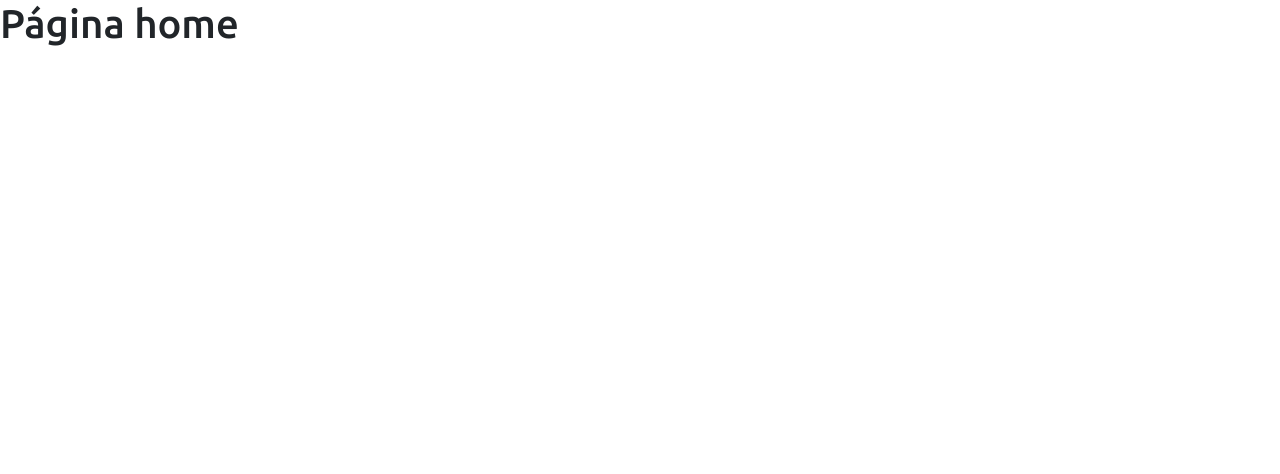
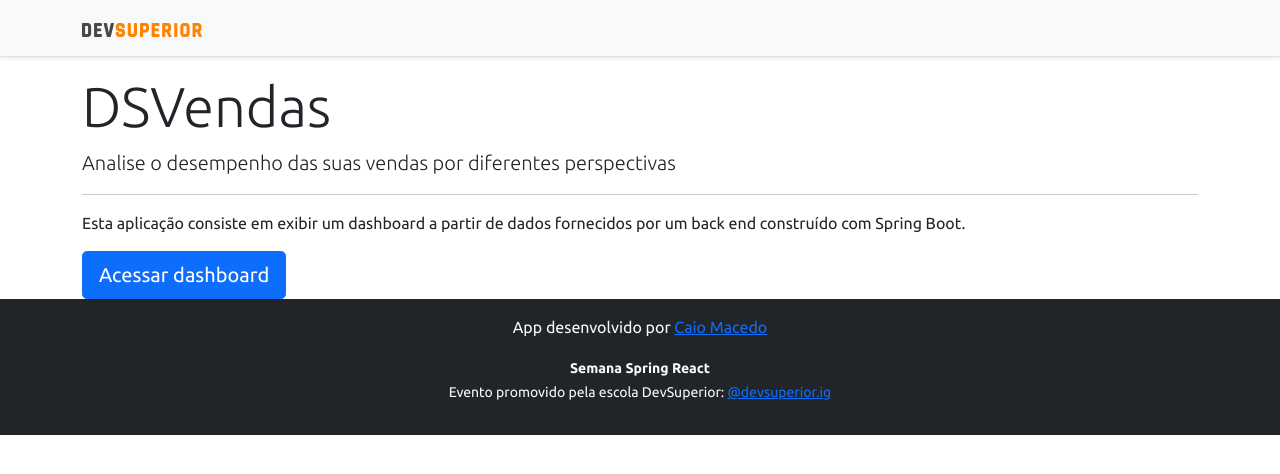
Before and after one commit to ccaiomacedo/Project-Spring-react, a React (Create React App) app in the folder frontend/: page / in a window 1280 px wide. Shown: the top 474 px of the page. Built offline with nearby package versions, Linux system fonts and the light colour scheme.

Commit message:
Home, navigation

```diff
--- a/frontend/src/components/Footer/index.tsx
+++ b/frontend/src/components/Footer/index.tsx
@@ -6,7 +6,7 @@
                 <p className="text-light"><small><strong>Semana Spring React</strong><br/>
                 Evento promovido pela escola DevSuperior: <a href="https://instagram.com/devsuperior.ig" target="_blank" rel="noreferrer">@devsuperior.ig</a></small></p>
             </div>
-      </footer>
+        </footer>
     );
   }
 
--- a/frontend/src/components/NavBar/index.tsx
+++ b/frontend/src/components/NavBar/index.tsx
@@ -1,10 +1,13 @@
 import ImgDsDark from 'assets/img/ds-dark.svg'
+import { Link } from 'react-router-dom';
 const NavBar = () =>{
     return (
         <div className="d-flex flex-column flex-md-row align-items-center p-3 px-md-4 mb-3 bg-light border-bottom shadow-sm">
             <div className="container">
                 <nav className="my-2 my-md-0 mr-md-3">
-                    <img src={ImgDsDark} alt="DevSuperior" width="120" />
+                    <Link to="/">
+                        <img src={ImgDsDark} alt="DevSuperior" width="120" />
+                    </Link>
                  </nav>
             </div>
         </div>
--- a/frontend/src/components/pages/Home/index.tsx
+++ b/frontend/src/components/pages/Home/index.tsx
@@ -1,8 +1,27 @@
+import Footer from "components/Footer";
+import NavBar from "components/NavBar";
+import { Link } from "react-router-dom";
+
 const Home = () =>{
     return (
-        <div>
-            <h1>Página home</h1>
+        <>
+        <NavBar/>
+        <div className="container">
+            <div className="jumbotron">
+                <h1 className="display-4">DSVendas</h1>
+                <p className="lead">Analise o desempenho das suas vendas por diferentes perspectivas</p>
+                <hr/>
+                <p>Esta aplicação consiste em exibir um dashboard a partir de dados fornecidos por um back end construído com Spring Boot.</p>
+                <Link className = "btn btn-primary btn-lg"to="/dashboard">
+                    Acessar dashboard
+                </Link>
+
+            </div>
         </div>
+        <Footer />
+
+        </>
+
     );
   }
 
```
